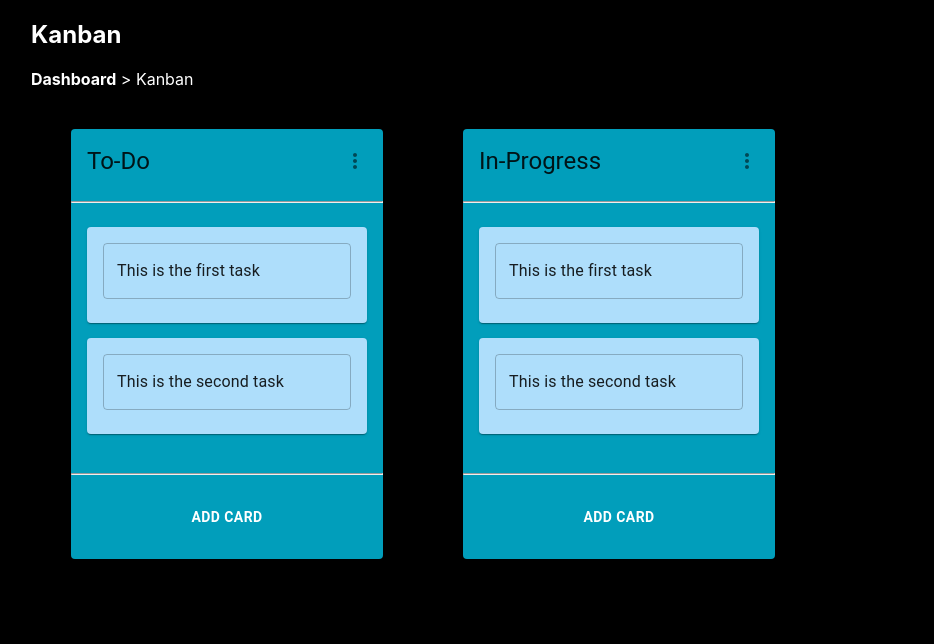
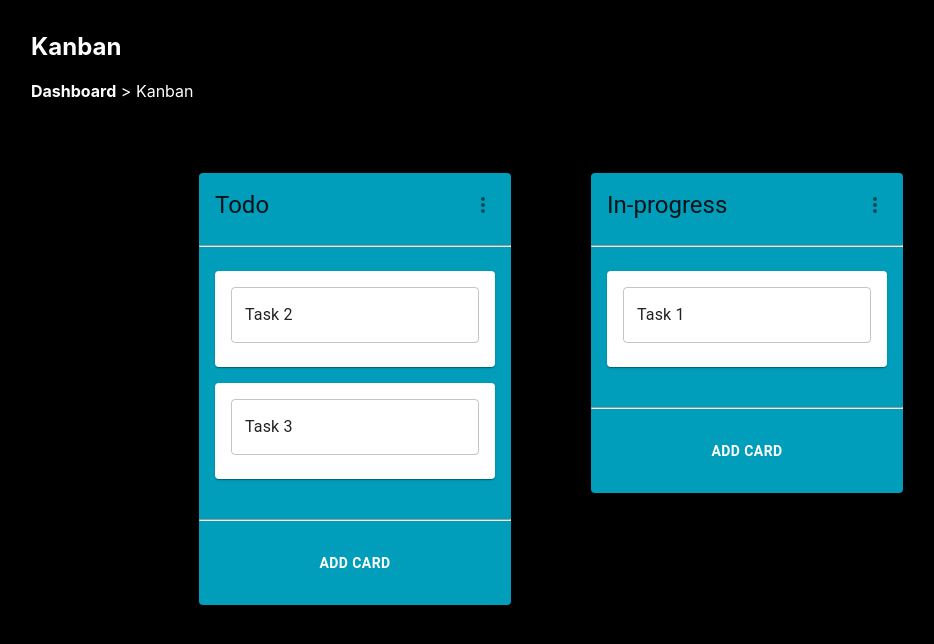
Before and after one commit to martinwachira/kanban-board, a React (Create React App) app: page / in a window 1280 px wide. Shown: the top 644 px of the page, without its empty margins (33-967 px from the left). Built offline with nearby package versions, Linux system fonts and the light colour scheme.

Commit message:
fixed drag drop warning --remove strict mode

```diff
--- a/package.json
+++ b/package.json
@@ -12,7 +12,6 @@
     "@testing-library/user-event": "^13.5.0",
     "react": "^18.2.0",
     "react-beautiful-dnd": "^13.1.1",
-    "react-dnd": "^16.0.1",
     "react-dom": "^18.2.0",
     "react-redux": "^8.1.2",
     "react-scripts": "5.0.1",
@@ -41,5 +40,9 @@
       "last 1 firefox version",
       "last 1 safari version"
     ]
+  },
+  "mime": {
+    "json": "application/json",
+    "service-worker": "application/javascript"
   }
 }
--- a/src/App.css
+++ b/src/App.css
@@ -1,6 +1,6 @@
 .App {
-  text-align: left;
-  /* background-color: #61dafb; */
+  display: inline-flex;
+  margin: 0 15%;
 }
 
 .head {
@@ -34,11 +34,8 @@
   color: #61dafb;
 }
 
-@keyframes App-logo-spin {
-  from {
-    transform: rotate(0deg);
-  }
-  to {
-    transform: rotate(360deg);
+@media only screen and (max-width: 1200px) {
+  .App {
+    display: block;
   }
 }
--- a/src/App.js
+++ b/src/App.js
@@ -5,9 +5,16 @@ import React from "react";
 
 function App() {
   return (
-    <div className="App">
-      <Board />
-    </div>
+    <>
+      <div style={{ margin: "2rem 4rem" }}>
+        <h2>Kanban</h2>
+        <strong>Dashboard</strong> {">"} Kanban
+        <br />
+      </div>
+      <div className="App">
+        <Board />
+      </div>
+    </>
   );
 }
 
--- a/src/Components/Board.js
+++ b/src/Components/Board.js
@@ -1,47 +1,84 @@
+import React, { useState } from "react";
+
 import ColumnCard from "./ColumnCard";
-import { Container } from "@mui/material";
 import { DragDropContext } from "react-beautiful-dnd";
-import React from "react";
-import TaskCard from "./TaskCard";
 
 const Board = () => {
-  const tasks = [
-    {
-      id: 1,
-      name: "This is the first task",
-      description: "This is the first task ",
+  // Initial state
+  const [state, setState] = useState({
+    tasks: {
+      "task-1": { id: "task-1", content: "Task 1" },
+      "task-2": { id: "task-2", content: "Task 2" },
+      "task-3": { id: "task-3", content: "Task 3" },
     },
-    {
-      id: 2,
-      name: "This is the second task",
-      description: "This is the second task",
+    columns: {
+      "column-1": {
+        id: "column-1",
+        title: "Todo",
+        taskIds: ["task-2", "task-3"],
+      },
+      "column-2": {
+        id: "column-2",
+        title: "In-progress",
+        taskIds: ["task-1"],
+      },
     },
-  ];
+    columnOrder: ["column-1", "column-2"],
+  });
 
-  const title1 = "To-Do";
-  const title2 = "In-Progress";
+  const onDragEnd = (result) => {
+    const { destination, source, draggableId } = result;
 
-  function handledragEnd(result) {
-    console.log("Drag End");
-  }
+    // If there's no destination (i.e., the user cancelled the drag), then do nothing
+    if (!destination) {
+      return;
+    }
+
+    // If the source and destination are the same, then do nothing
+    if (
+      destination.droppableId === source.droppableId &&
+      destination.index === source.index
+    ) {
+      return;
+    }
+
+    // Start by making a copy of the column using the source's droppableId
+    const column = state.columns[source.droppableId];
+    const newTaskIds = Array.from(column.taskIds);
+
+    // Then remove the task from the source column's taskIds
+    newTaskIds.splice(source.index, 1);
+
+    // And then insert it into the destination column's taskIds
+    newTaskIds.splice(destination.index, 0, draggableId);
+
+    // Then create a new column with the updated taskIds
+    const newColumn = {
+      ...column,
+      taskIds: newTaskIds,
+    };
+
+    // And finally update the state with the new column
+    setState((prevState) => ({
+      ...prevState,
+      columns: {
+        ...prevState.columns,
+        [newColumn.id]: newColumn,
+      },
+    }));
+  };
+
   return (
-    <DragDropContext onDragEnd={handledragEnd}>
-      <Container>
-        <h2>Kanban</h2>
-        <strong>Dashboard</strong> {">"} Kanban
-        <br />
-        <ColumnCard title={title1} tasks={tasks}>
-          {tasks.map((task) => (
-            <TaskCard key={task.id} task={task} />
-          ))}
-        </ColumnCard>
-        <ColumnCard title={title2} tasks={tasks}>
-          {tasks.map((task) => (
-            <TaskCard key={task.id} task={task} />
-          ))}
-        </ColumnCard>
-      </Container>
+    <DragDropContext onDragEnd={onDragEnd}>
+      {state.columnOrder.map((columnId) => {
+        const column = state.columns[columnId];
+        console.log("column", column);
+        const tasks = column.taskIds.map((taskId) => state.tasks[taskId]);
+
+        return <ColumnCard key={column.id} column={column} tasks={tasks} />;
+      })}
     </DragDropContext>
   );
 };
+
 export default Board;
--- a/src/Components/ColumnCard.js
+++ b/src/Components/ColumnCard.js
@@ -1,20 +1,41 @@
 import {
+  Box,
   Button,
   Card,
   CardContent,
   CardHeader,
   IconButton,
+  Popover,
 } from "@mui/material";
+import React, { useState } from "react";
 
 import { Droppable } from "react-beautiful-dnd";
 import MoreVertIcon from "@mui/icons-material/MoreVert";
-import React from "react";
 import TaskCard from "./TaskCard";
 import classes from "./cardstyles.module.css";
 
-const ColumnCard = ({ title, tasks }) => {
+const ColumnCard = ({ column, tasks }) => {
+  const [anchorEl, setAnchorEl] = useState();
+  // console.log("tasks in columnCard", tasks);
+  // console.log("title", title);
+
+  const handleClick = (e) => {
+    setAnchorEl(e.currentTarget);
+  };
+
+  const handleClose = () => {
+    setAnchorEl(null);
+  };
+
+  const handleAddColumn = () => {
+    console.log("Adding a column");
+  };
+
+  const open = Boolean(anchorEl);
+  const id = open ? "column-actions" : undefined;
   return (
-    <Droppable droppableId={title}>
+    <Box sm={{ margin: 1, minWidth: 275 }}>
+      <Droppable droppableId={column.id}>
         {(provided, snapshot) => (
           <Card
             className={classes.cont}
@@ -24,18 +45,32 @@ const ColumnCard = ({ title, tasks }) => {
             style={{ background: "#019ebb" }}
           >
             <CardHeader
-            title={title}
+              title={column.title}
               action={
-              <IconButton>
+                <IconButton onClick={handleClick}>
                   <MoreVertIcon />
+                  <Popover
+                    id={id}
+                    open={open}
+                    anchorEl={anchorEl}
+                    onClose={handleClose}
+                    anchorOrigin={{
+                      vertical: "bottom",
+                      horizontal: "left",
+                    }}
+                  >
+                    <p>Rename</p>
+                    <p>Delete</p>
+                    <p>Clear</p>
+                  </Popover>
                 </IconButton>
               }
             />
             <hr />
             <CardContent>
-            {tasks.map((task) => (
-              <TaskCard key={task.id} task={task} index={task.id} />
-            ))}
+              {tasks.map((task, index) => {
+                return <TaskCard key={task.id} task={task} index={index} />;
+              })}
             </CardContent>
             {provided.placeholder}
             <hr />
@@ -43,6 +78,7 @@ const ColumnCard = ({ title, tasks }) => {
               <Button
                 variant="text"
                 style={{ color: "white", fontWeight: "bold" }}
+                onClick={handleAddColumn}
               >
                 Add Card
               </Button>
@@ -50,6 +86,7 @@ const ColumnCard = ({ title, tasks }) => {
           </Card>
         )}
       </Droppable>
+    </Box>
   );
 };
 
--- a/src/Components/TaskCard.js
+++ b/src/Components/TaskCard.js
@@ -2,21 +2,21 @@ import { Card, CardContent, TextField } from "@mui/material";
 
 import { Draggable } from "react-beautiful-dnd";
 import React from "react";
+import classes from "./cardstyles.module.css";
 
-const TaskCard = ({ task }) => {
+const TaskCard = ({ task, index }) => {
   const id = task?.id;
-  const name = task?.name;
-  // const description = task?.description;
+  const name = task?.content;
 
   return (
-    <Draggable key={id} draggableId={id.toString()} index={id}>
-      {(provided, snapshot) => (
+    <Draggable draggableId={id} index={index} key={id}>
+      {(provided) => (
         <Card
-          snapshot={snapshot}
+          className={classes.task_card}
           ref={provided.innerRef}
+          {...provided.draggableProps}
           {...provided.dragHandleProps}
-          {...provided.draggableProps}
-          style={{ marginBottom: "15px", background: "#aedefb" }}
+          sm={{ margin: 1 }}
         >
           <CardContent>
             <TextField value={name} fullWidth />
--- a/src/Components/cardstyles.module.css
+++ b/src/Components/cardstyles.module.css
@@ -7,3 +7,7 @@
 .faction {
   text-align: center;
 }
+
+.task_card {
+  margin-bottom: 1rem;
+}
--- a/src/index.js
+++ b/src/index.js
@@ -6,11 +6,7 @@ import ReactDOM from "react-dom/client";
 import reportWebVitals from "./reportWebVitals";
 
 const root = ReactDOM.createRoot(document.getElementById("root"));
-root.render(
-  <React.StrictMode>
-    <App />
-  </React.StrictMode>
-);
+root.render(<App />);
 
 // If you want to start measuring performance in your app, pass a function
 // to log results (for example: reportWebVitals(console.log))
@@ -18,21 +14,21 @@ root.render(
 reportWebVitals();
 
 // Check if service workers are supported
-if ("serviceWorker" in navigator) {
-  window.addEventListener("load", function () {
-    // Register the service worker
-    navigator.serviceWorker.register("/serviceWorker.js").then(
-      function (registration) {
-        // Registration was successful
-        console.log(
-          "ServiceWorker registration successful with scope: ",
-          registration.scope
-        );
-      },
-      function (err) {
-        // registration failed :(
-        console.log("ServiceWorker registration failed: ", err);
-      }
-    );
-  });
-}
+// if ("serviceWorker" in navigator) {
+//   window.addEventListener("load", function () {
+//     // Register the service worker
+//     navigator.serviceWorker.register("../public/service-worker.js").then(
+//       function (registration) {
+//         // Registration was successful
+//         console.log(
+//           "ServiceWorker registration successful with scope: ",
+//           registration.scope
+//         );
+//       },
+//       function (err) {
+//         // registration failed :(
+//         console.log("ServiceWorker registration failed: ", err);
+//       }
+//     );
+//   });
+// }
--- a/src/reportWebVitals.js
+++ b/src/reportWebVitals.js
@@ -1,6 +1,6 @@
-const reportWebVitals = onPerfEntry => {
+const reportWebVitals = (onPerfEntry) => {
   if (onPerfEntry && onPerfEntry instanceof Function) {
-    import('web-vitals').then(({ getCLS, getFID, getFCP, getLCP, getTTFB }) => {
+    import("web-vitals").then(({ getCLS, getFID, getFCP, getLCP, getTTFB }) => {
       getCLS(onPerfEntry);
       getFID(onPerfEntry);
       getFCP(onPerfEntry);
```
Also changed, not shown: public/service-worker.js (renamed from src/serviceWorker.js, +4 -5 lines), 1 other file (tests, documents, lock files or other folders). Lines whose indentation alone changed are shown as unchanged.
